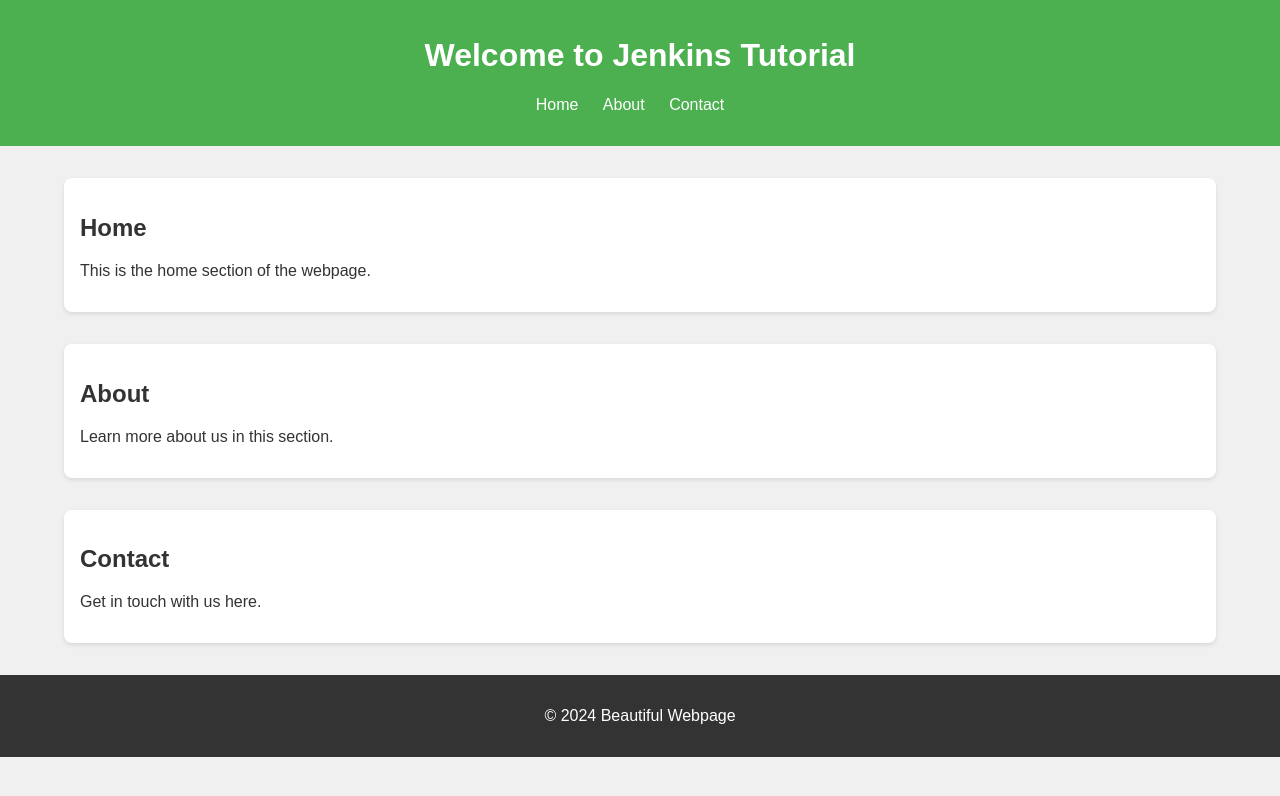
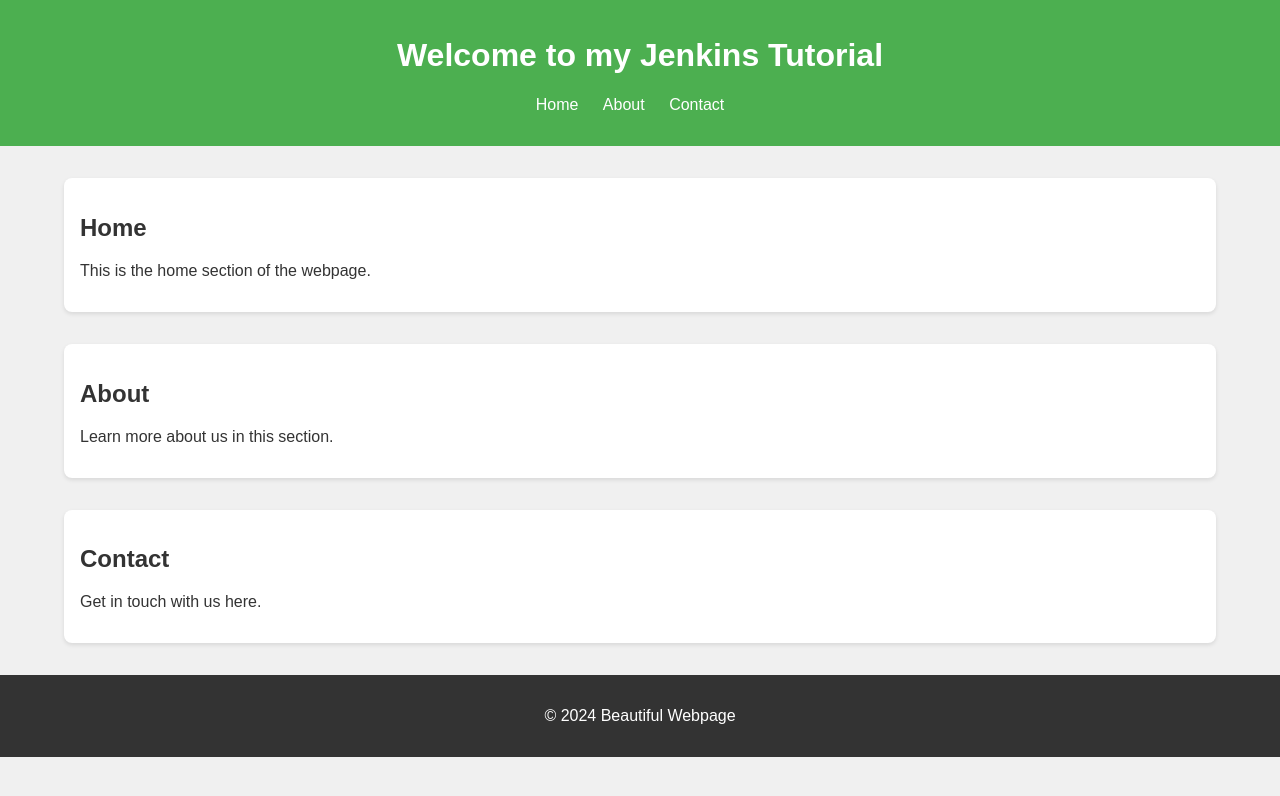
Before and after one commit to dishantsaxena/python_code, a plain HTML site: page index.html in a window 1280 px wide. Drawn offline with Linux system fonts and the light colour scheme.

Commit message:
Update index.html

```diff
--- a/index.html
+++ b/index.html
@@ -51,7 +51,7 @@
 </head>
 <body>
     <header>
-        <h1>Welcome to Jenkins Tutorial</h1>
+        <h1>Welcome to my Jenkins Tutorial</h1>
         <nav>
             <ul>
                 <li><a href="#home">Home</a></li>
```
